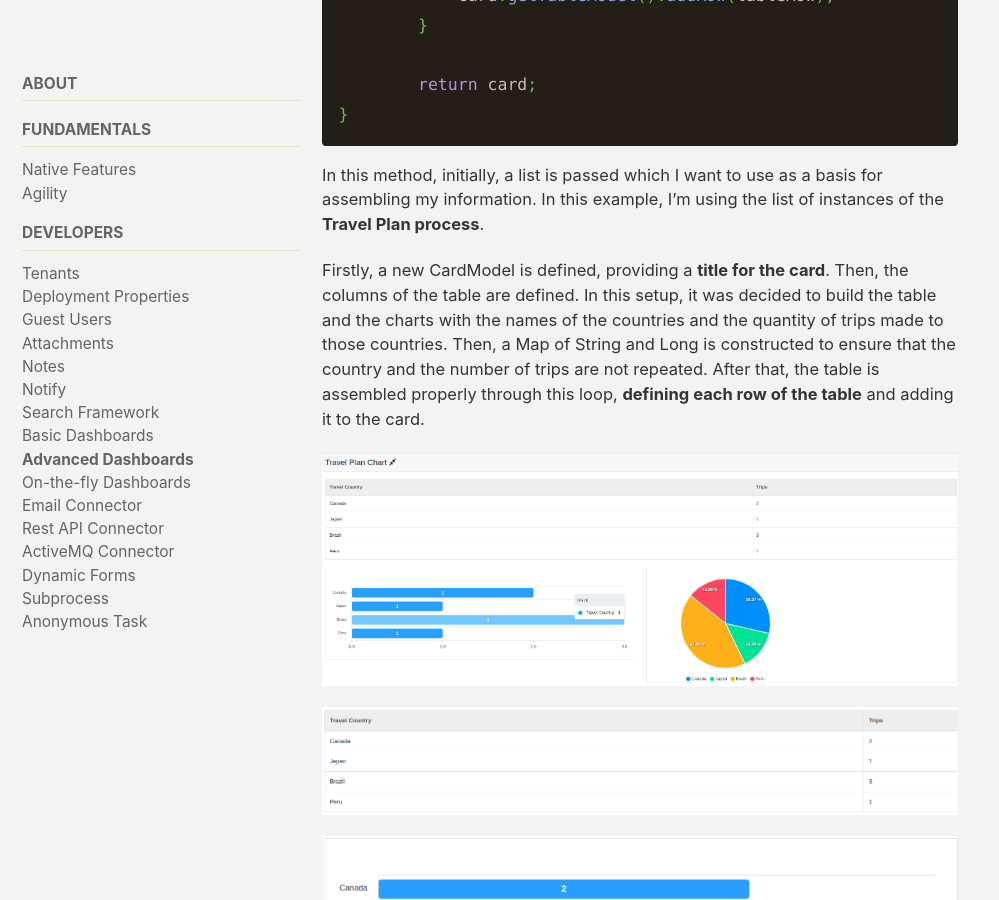
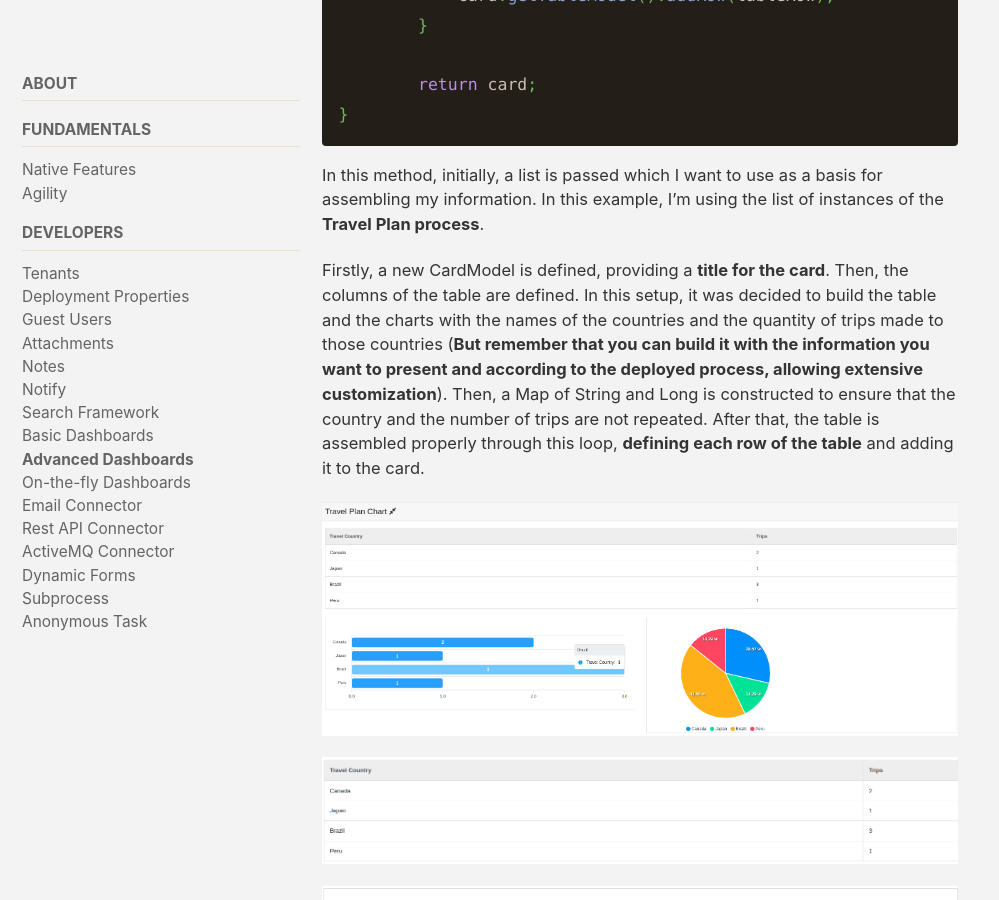
Before and after one commit to kip4you/docs-site, a Jekyll site: the page built from _pages/docs/dashboard-advanced.md, in a window 1280 px wide and 900 px high, scrolled down 3991 px. Shown: the whole window, without its empty margins (0-999 px from the left). Built offline with Jekyll 4.4.1, drawn with Linux system fonts in a browser that asks for light colours; cached includes are drawn as plain includes; nearby versions of some CDN libraries.

Commit message:
Ajuste no texto de charts

```diff
--- a/_pages/docs/dashboard-advanced.md
+++ b/_pages/docs/dashboard-advanced.md
@@ -126,7 +126,7 @@ Here, the getCards() method is called, adding the information to be displayed in
 
 In this method, initially, a list is passed which I want to use as a basis for assembling my information. In this example, I'm using the list of instances of the <b>Travel Plan process</b>.
 
-Firstly, a new CardModel is defined, providing a <b>title for the card</b>. Then, the columns of the table are defined. In this setup, it was decided to build the table and the charts with the names of the countries and the quantity of trips made to those countries. Then, a Map of String and Long is constructed to ensure that the country and the number of trips are not repeated. After that, the table is assembled properly through this loop, <b>defining each row of the table</b> and adding it to the card.
+Firstly, a new CardModel is defined, providing a <b>title for the card</b>. Then, the columns of the table are defined. In this setup, it was decided to build the table and the charts with the names of the countries and the quantity of trips made to those countries (<b>But remember that you can build it with the information you want to present and according to the deployed process, allowing extensive customization</b>). Then, a Map of String and Long is constructed to ensure that the country and the number of trips are not repeated. After that, the table is assembled properly through this loop, <b>defining each row of the table</b> and adding it to the card.
 
 ![Dashboard card](assets/images/dashboard-advanced/dashboard-advanced-chart.png)
 
```
